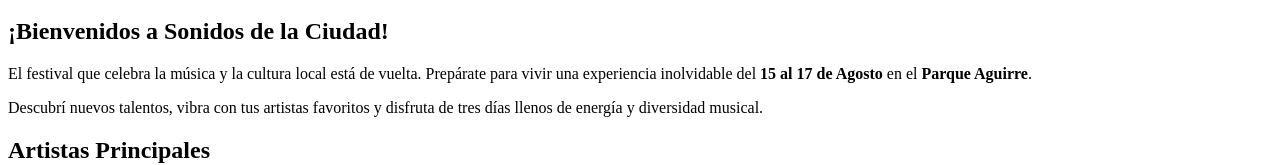
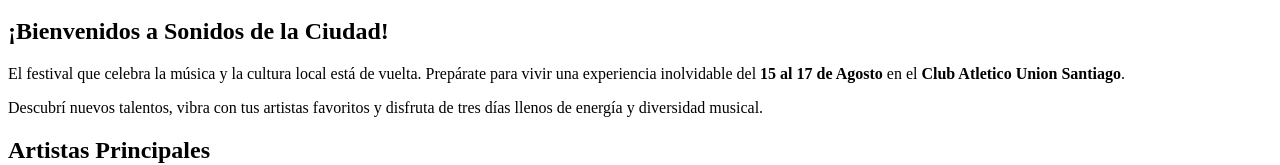
Before and after one commit to FranCODER1/web_festival, a plain HTML site: page index.html in a window 1280 px wide. Shown: the part 352-517 px from the top of the page. Drawn offline with Linux system fonts and the light colour scheme.

Commit message:
cambio index

```diff
--- a/index.html
+++ b/index.html
@@ -28,7 +28,7 @@
     <main>
         <section id="bienvenida">
             <h2>¡Bienvenidos a Sonidos de la Ciudad!</h2>
-            <p>El festival que celebra la música y la cultura local está de vuelta. Prepárate para vivir una experiencia inolvidable del <strong>15 al 17 de Agosto</strong> en el <strong>Parque Aguirre</strong>.</p>
+            <p>El festival que celebra la música y la cultura local está de vuelta. Prepárate para vivir una experiencia inolvidable del <strong>15 al 17 de Agosto</strong> en el <strong>Club Atletico Union Santiago</strong>.</p>
             <p>Descubrí nuevos talentos, vibra con tus artistas favoritos y disfruta de tres días llenos de energía y diversidad musical.</p>
         </section>
 
```
